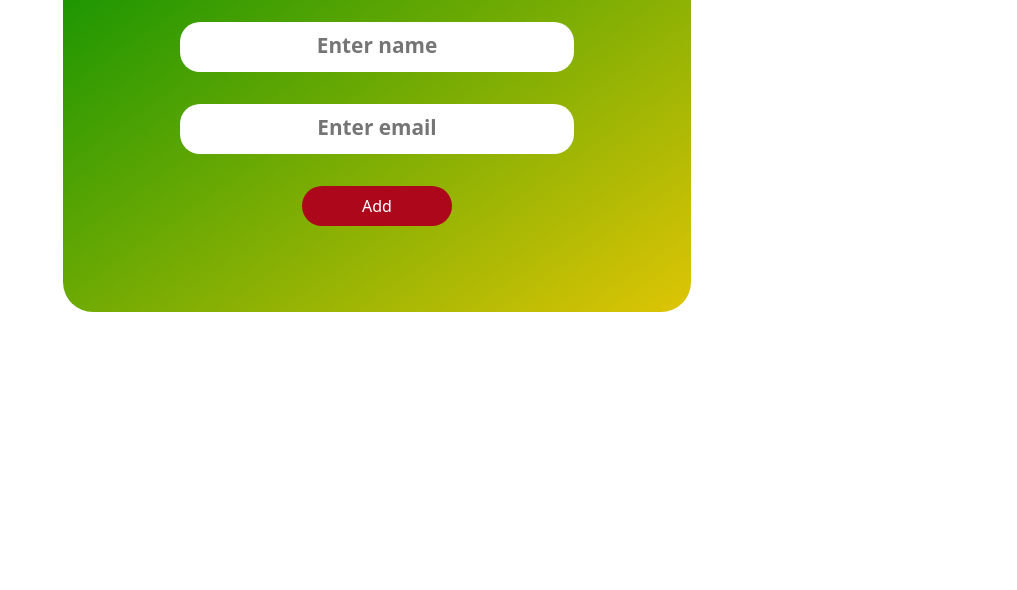
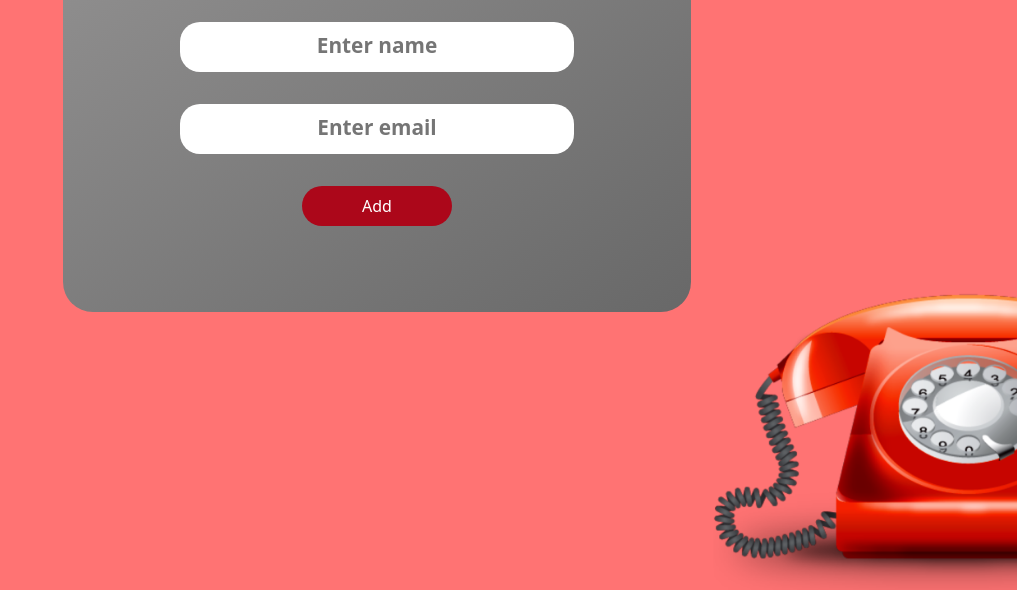
Before and after one commit to ashwinclarence/Contact_list, a React app: page / in a window 1280 px wide. Shown: the part 210-800 px from the top of the page, without its empty margins (263-1280 px from the left). Built offline with nearby package versions, Linux system fonts and the light colour scheme.

Commit message:
css modification of bg

```diff
--- a/package.json
+++ b/package.json
@@ -6,6 +6,7 @@
     "@testing-library/jest-dom": "^5.17.0",
     "@testing-library/react": "^13.4.0",
     "@testing-library/user-event": "^13.5.0",
+    "gh-pages": "^6.1.0",
     "react": "^18.2.0",
     "react-dom": "^18.2.0",
     "react-scripts": "5.0.1",
--- a/src/components/App.css
+++ b/src/components/App.css
@@ -3,12 +3,13 @@
   margin: 0;
   box-sizing: border-box;
 }
-/*
+
 body{
-  background:linear-gradient(120deg,rgb(41, 0, 128),rgb(255, 0, 221));
+ background-image: url("../images/bg.PNG");
+ background-color: rgba(255, 0, 0, 0.548);
   background-size: cover;
   background-repeat: no-repeat;
-} */
+}
 
 /* app .js */
 
@@ -30,7 +31,7 @@ body{
   margin: auto;
   width: 50%;
   height: 400px;
- background: linear-gradient(145deg,rgb(7, 145, 2),rgb(222, 197, 5));
+ background: linear-gradient(145deg,rgb(146, 145, 145),rgb(104, 104, 104));
   margin-top: 2rem;
   overflow: hidden;
   padding: 2rem;
```
Also changed, not shown: src/images/bg.PNG (added), 1 other file.
